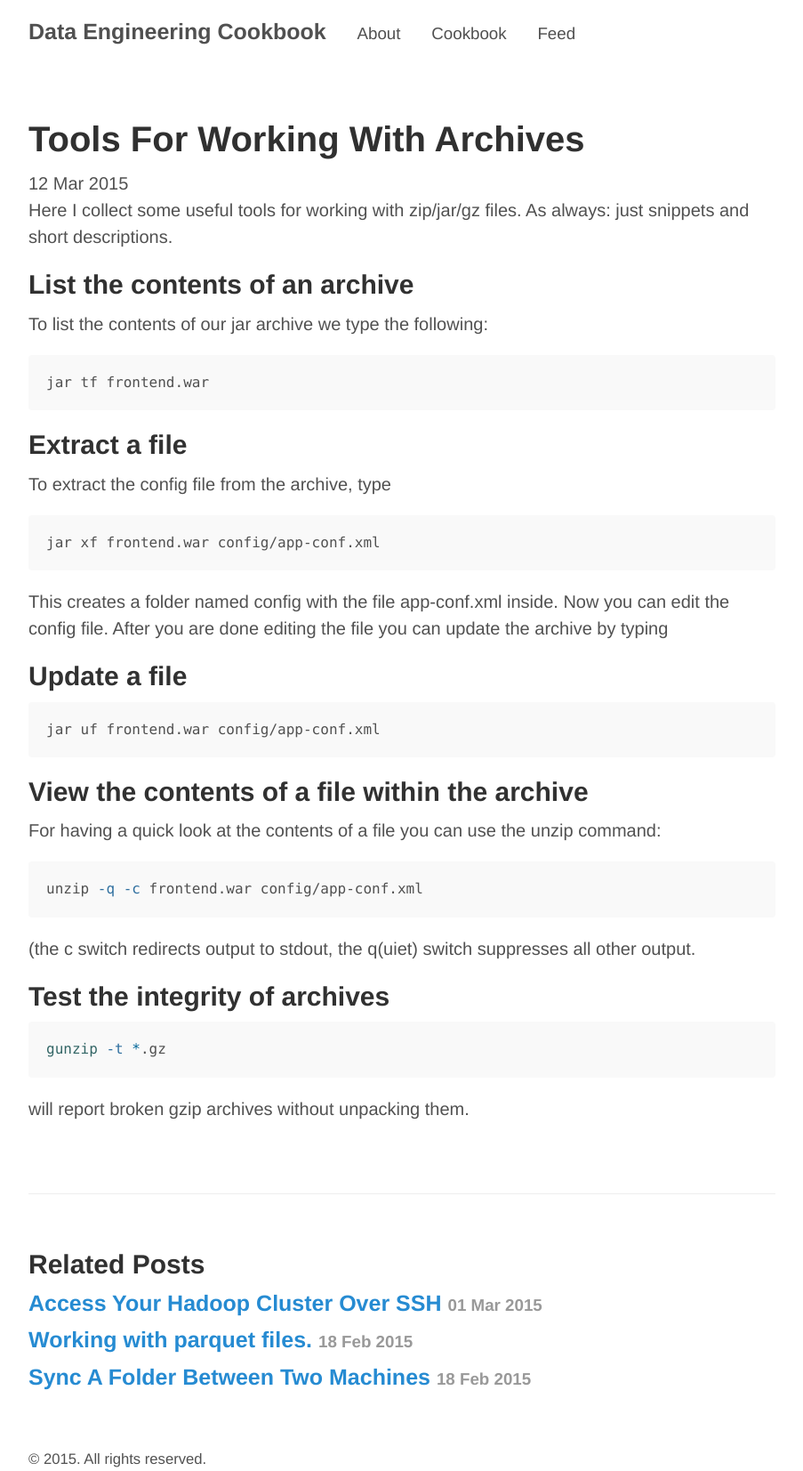
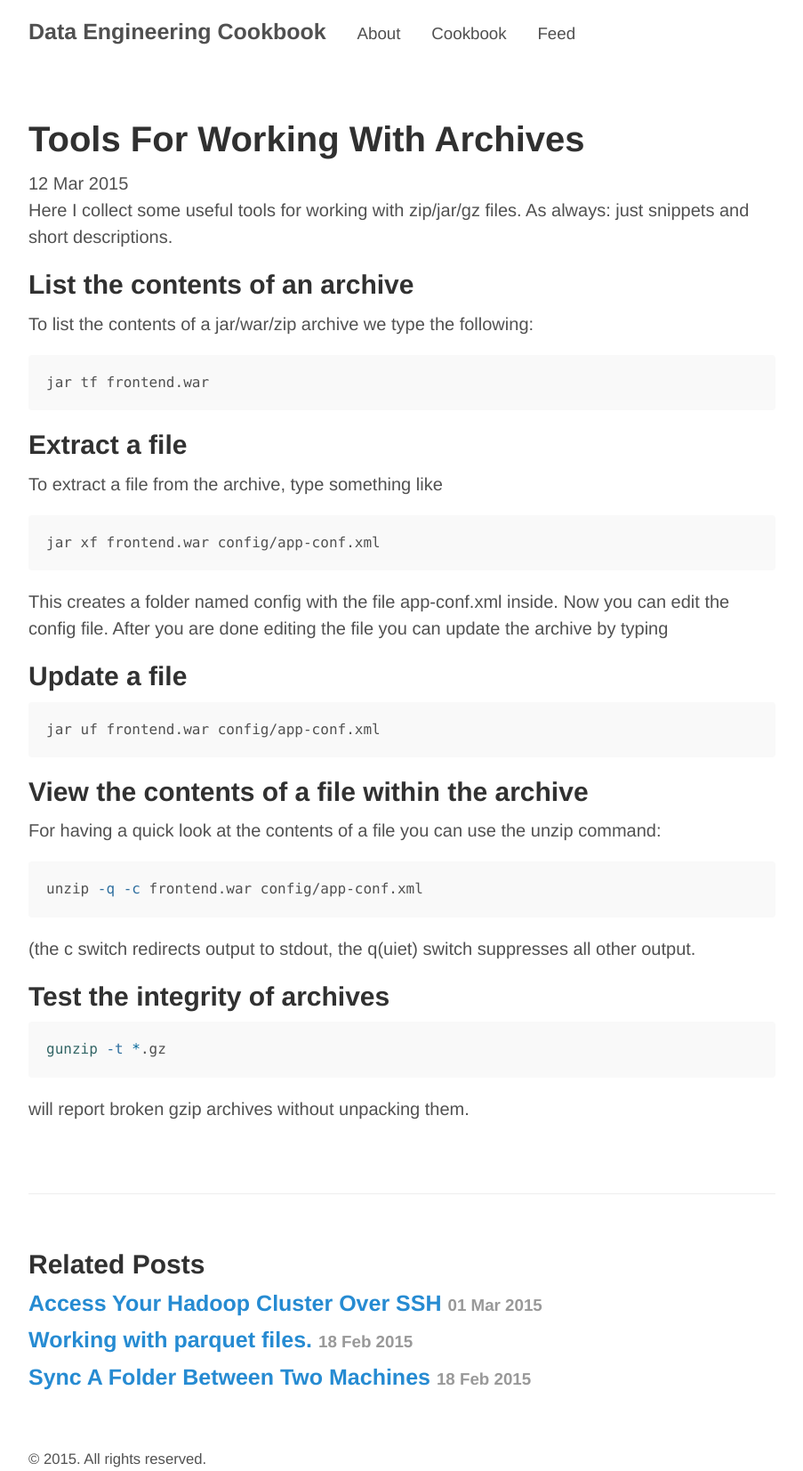
Before and after one commit to HelmutZechmann/HelmutZechmann.github.io, a Jekyll site: the page built from _posts/2015-03-12-working-with-archives.md, in a window 1280 px wide. Shown: the whole page at 89% size, without its empty margins (188-1091 px from the left). Built offline with Jekyll 4.4.1, drawn with Linux system fonts in a browser that asks for light colours; Markdown is read by kramdown in place of the engine named in the settings.

````diff
--- a/_posts/2015-03-12-working-with-archives.md
+++ b/_posts/2015-03-12-working-with-archives.md
@@ -8,7 +8,7 @@
 
 ## List the contents of an archive
 
-To list the contents of our jar archive we type the following:
+To list the contents of a jar/war/zip archive we type the following:
 
 ```bash
 jar tf frontend.war
@@ -16,7 +16,7 @@
 
 ## Extract a file
 
-To extract the config file from the archive, type
+To extract a file from the archive, type something like
 
 ```bash
 jar xf frontend.war config/app-conf.xml
````
